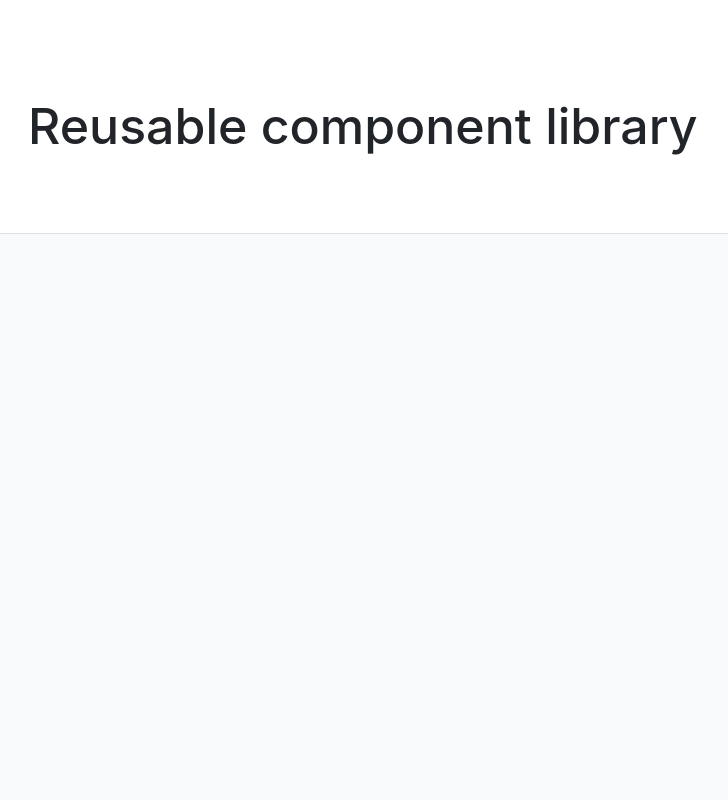
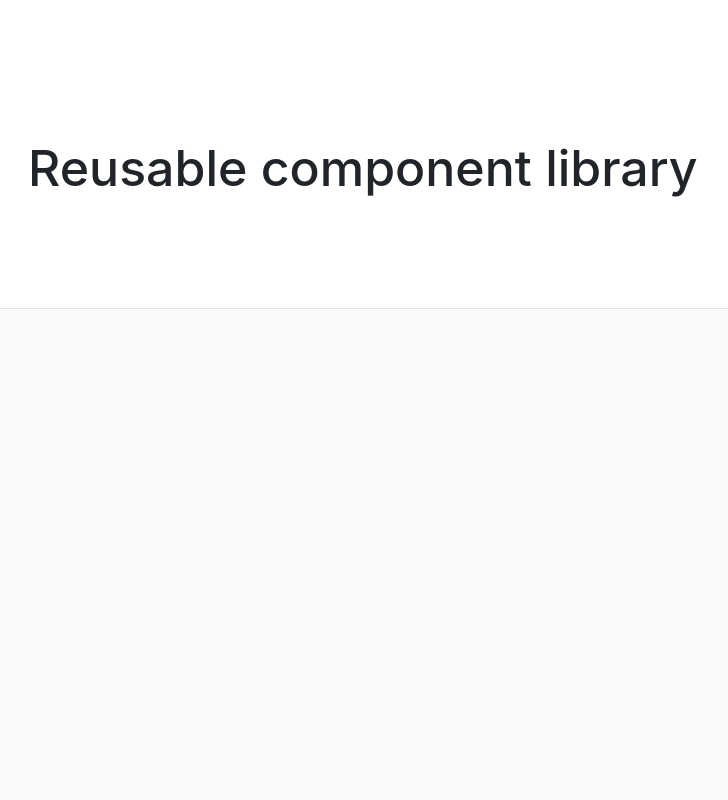
Before and after one commit to js-tasks-ru/htmlcss-20251006_ulyana-kataeva, a website: page index.html in a window 1280 px wide. Shown: the top 800 px of the page, without its empty margins (62-790 px from the left). Drawn offline with Linux system fonts and the light colour scheme.

Commit message:
Исправления по ревью

```diff
--- /dev/null
+++ b/components/container/container.css
@@ -0,0 +1,5 @@
+.container{
+    max-width: 1100px;
+    width: 100%;
+    margin: 0 auto;
+}
--- a/components/header/header.css
+++ b/components/header/header.css
@@ -1,11 +1,11 @@
-.header__title {
+.header {
     align-items: center;
     color: var(--black);
     padding-top: 96px;
     padding-bottom: 77px;
 }
 
-h1{
+.header__title {
     font-family: 'Inter', sans-serif;
     font-weight: 500;
     font-size: 50px;
--- a/components/main/main.css
+++ b/components/main/main.css
@@ -1,7 +1,7 @@
 .main {
     background-color: var(--grey5);
-    padding-top: 517.5px;
-    padding-bottom: 517.5px;
+    padding-top: 517px;
+    padding-bottom: 517px;
     border-top: 1px solid var(--grey-2);
     border-bottom: 1px solid var(--grey-2);
 }
--- a/components/page/page.css
+++ b/components/page/page.css
@@ -1,12 +1,3 @@
-*{
-    margin: 0;
-    padding: 0;
-}
 .page {
     background-color: var(--white);
 }
-.container{
-    max-width: 1100px;
-    width: 100%;
-    margin: 0 auto;
-}
--- a/index.html
+++ b/index.html
@@ -7,17 +7,18 @@
         <link rel="stylesheet" href="./components/header/header.css" />
         <link rel="stylesheet" href="./components/main/main.css" />
         <link rel="stylesheet" href="./components/footer/footer.css" />
+        <link rel="stylesheet" href="./components/container/container.css" />
     </head>
     <body>
         <div class="page">
-        <header class="header__title container">
-            <h1>Reusable component library</h1>
+        <header class="header container">
+            <h1 class="header__title">Reusable component library</h1>
         </header>
 
         <main class="main">
         </main>
 
-        <footer class="footer">
+        <footer class="footer container">
             <h3 class="footer__title">About</h3>
             <div class="paragraph__wrapper">
                 <p class="footer__text">
```
